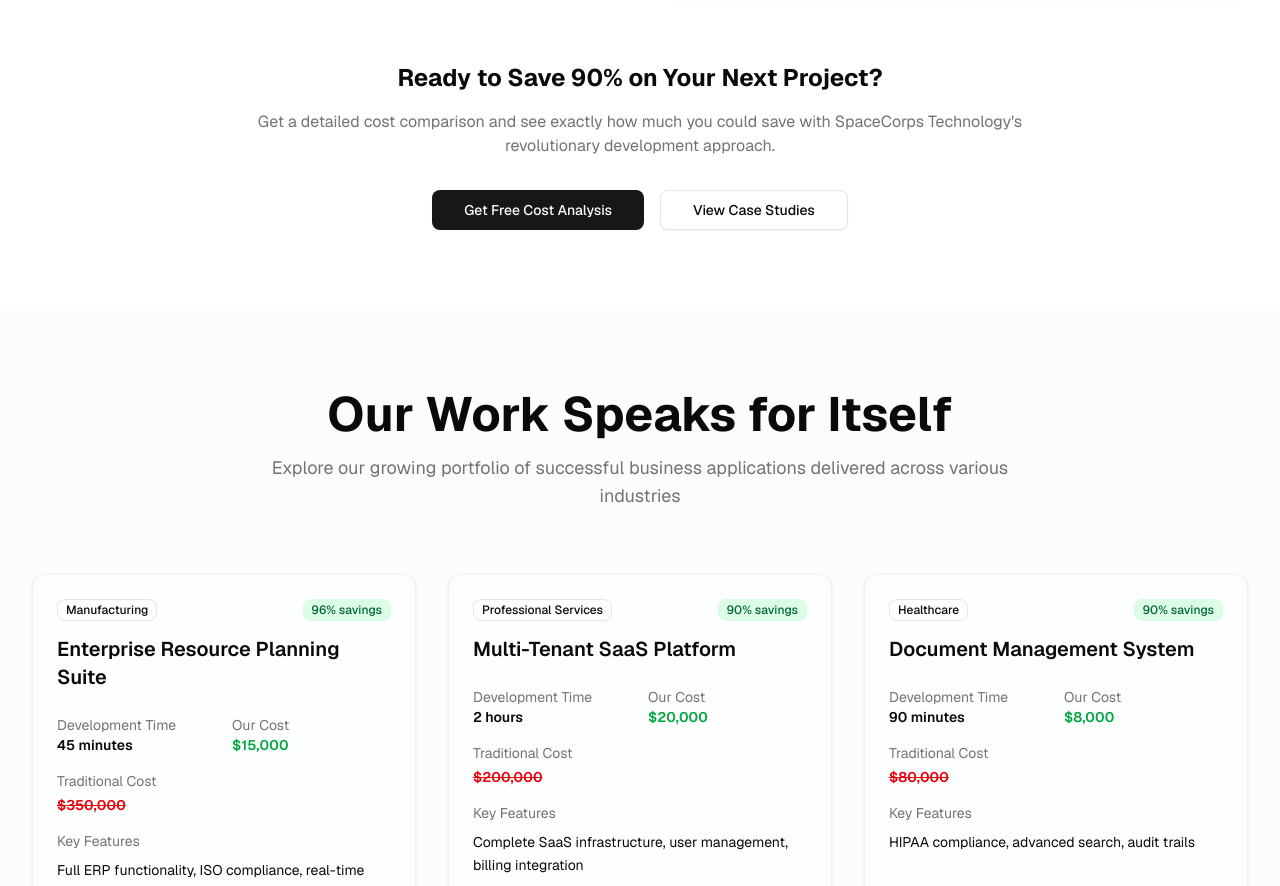
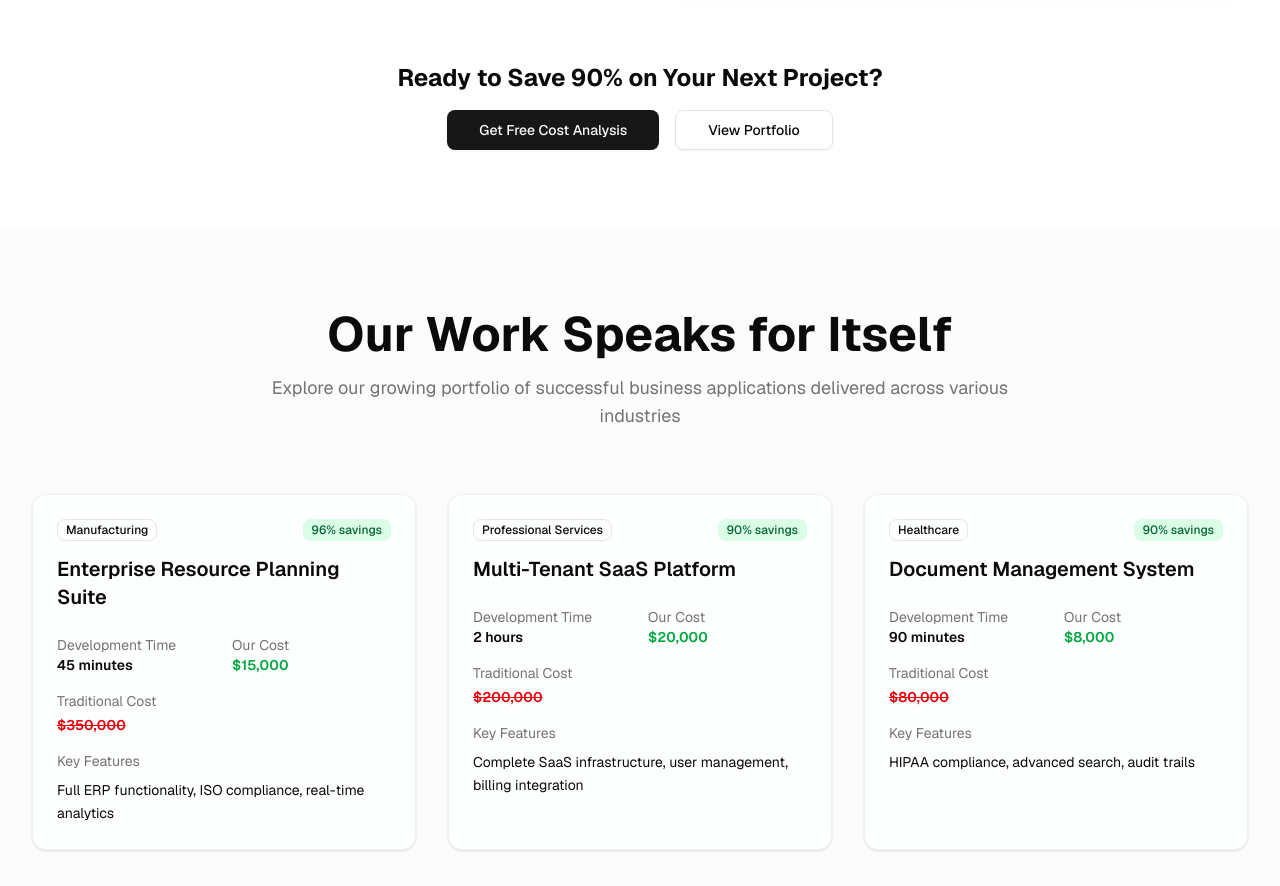
Before and after one commit to SpaceCorps/web, a React (Vite) app: page / in a window 1280 px wide. Shown: the part 4400-5286 px from the top of the page. Built offline with nearby package versions, Linux system fonts and the light colour scheme.

Commit message:
chore: remove shit text

```diff
--- a/src/components/PricingSection/PricingSection.tsx
+++ b/src/components/PricingSection/PricingSection.tsx
@@ -132,17 +132,12 @@
             <h3 className="text-2xl font-bold text-foreground mb-4">
               Ready to Save 90% on Your Next Project?
             </h3>
-            <p className="text-muted-foreground mb-8">
-              Get a detailed cost comparison and see exactly how much you could
-              save with SpaceCorps Technology's revolutionary development
-              approach.
-            </p>
             <div className="flex flex-col sm:flex-row gap-4 justify-center">
               <Button size="lg" className="px-8">
                 Get Free Cost Analysis
               </Button>
               <Button variant="outline" size="lg" className="px-8">
-                View Case Studies
+                View Portfolio
               </Button>
             </div>
           </div>
```
